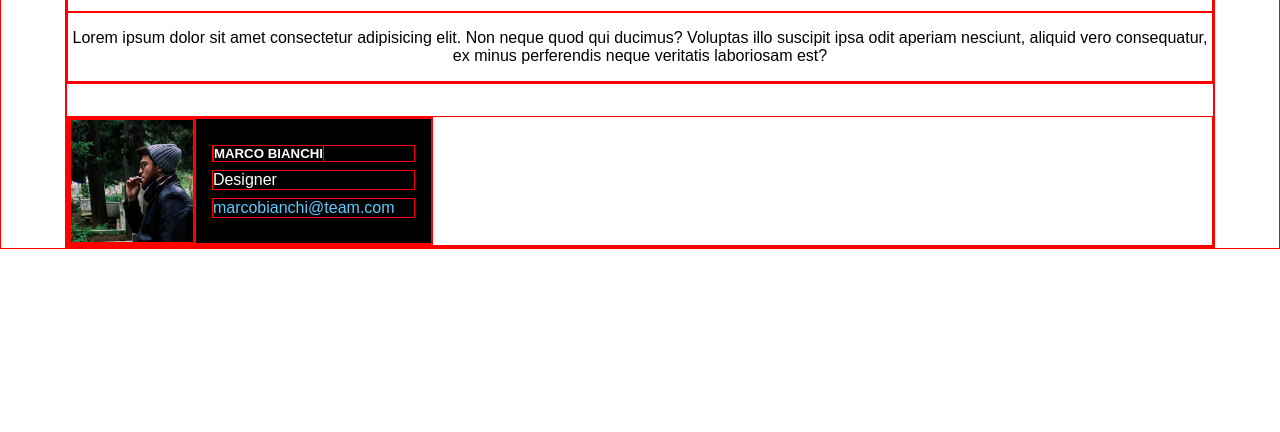
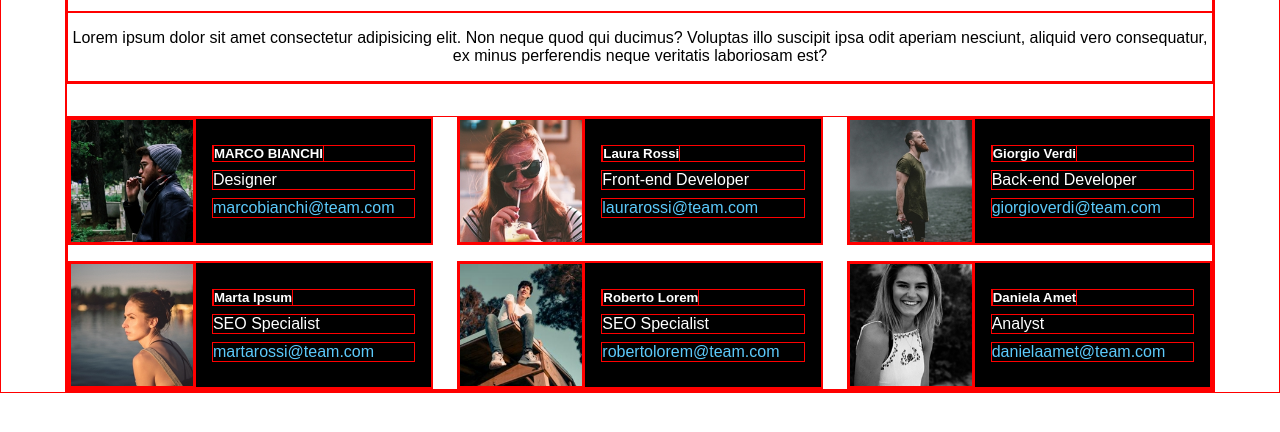
Before and after one commit to francescodelmonaco/js-our-team, a plain HTML site: page index.html in a window 1280 px wide. Shown: the part 94-526 px from the top of the page. Drawn offline with Linux system fonts and the light colour scheme.

Commit message:
add: js addMember function

```diff
--- a/index.html
+++ b/index.html
@@ -32,5 +32,8 @@
             </div>
         </div>
     </main>
+
+    <!-- js -->
+    <script src="./script.js"></script>
 </body>
 </html>
--- a/script.js
+++ b/script.js
@@ -1,3 +1,6 @@
+// Dato un array di oggetti rappresentante un team di un’azienda, creare una pagina dedicata in cui mostrare una card per ciascun componente.
+// (trovate l’array del team all’interno della cartella in allegato)
+
 const teamMembers = [
   {
     name: "Marco Bianchi",
@@ -36,3 +39,26 @@ const teamMembers = [
     img: "img/female3.png"
   }
 ];
+
+const container = document.querySelector(".container");
+
+function addMember() {
+  for (let i = 1; i < teamMembers.length; i++) {
+    let element = teamMembers[i];
+    container.innerHTML += `
+      <div class="card">
+        <figure>
+          <img height="100%" src="${element.img}" alt="">
+        </figure>
+
+        <div class="user-info">
+          <h5><strong>${element.name}</strong></h5>
+          <span>${element.role}</span>
+          <span class="mail">${element.email}</span>
+        </div>
+      </div>
+    `
+  }
+};
+
+addMember();
```
